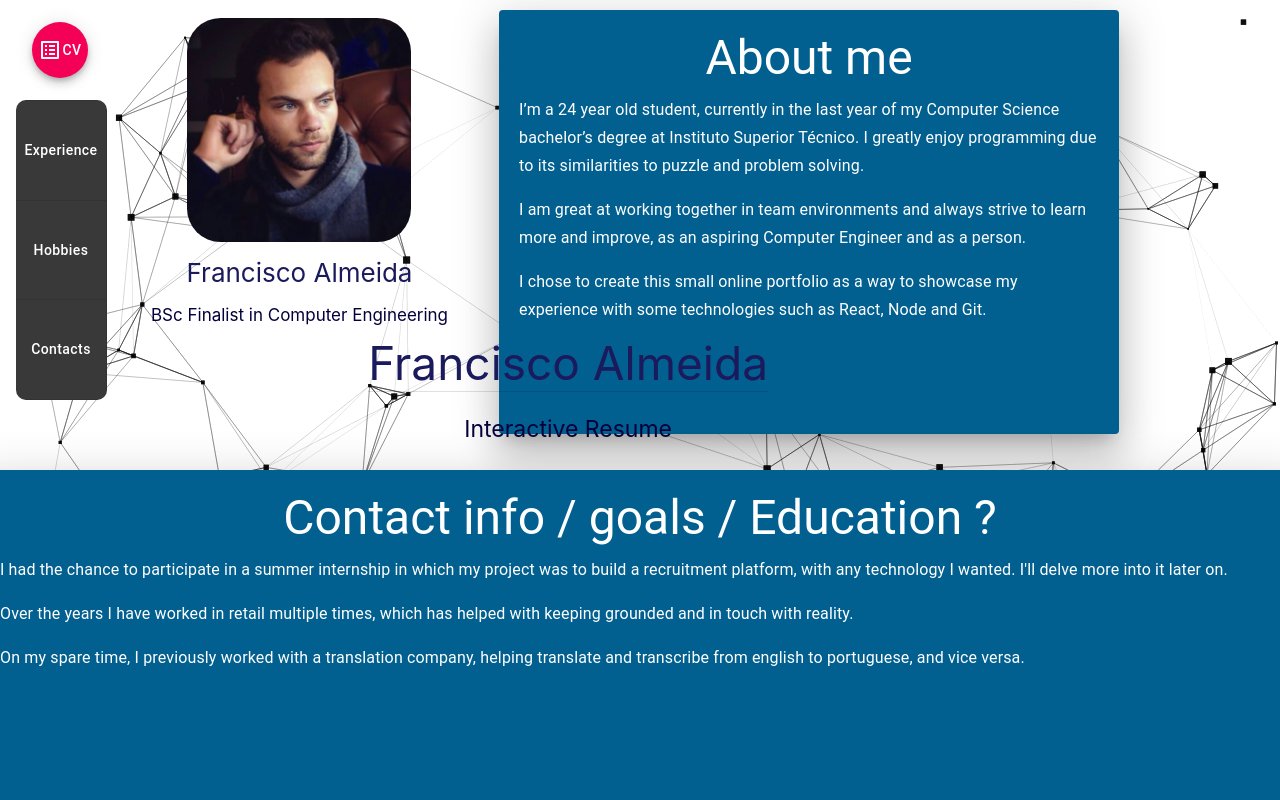
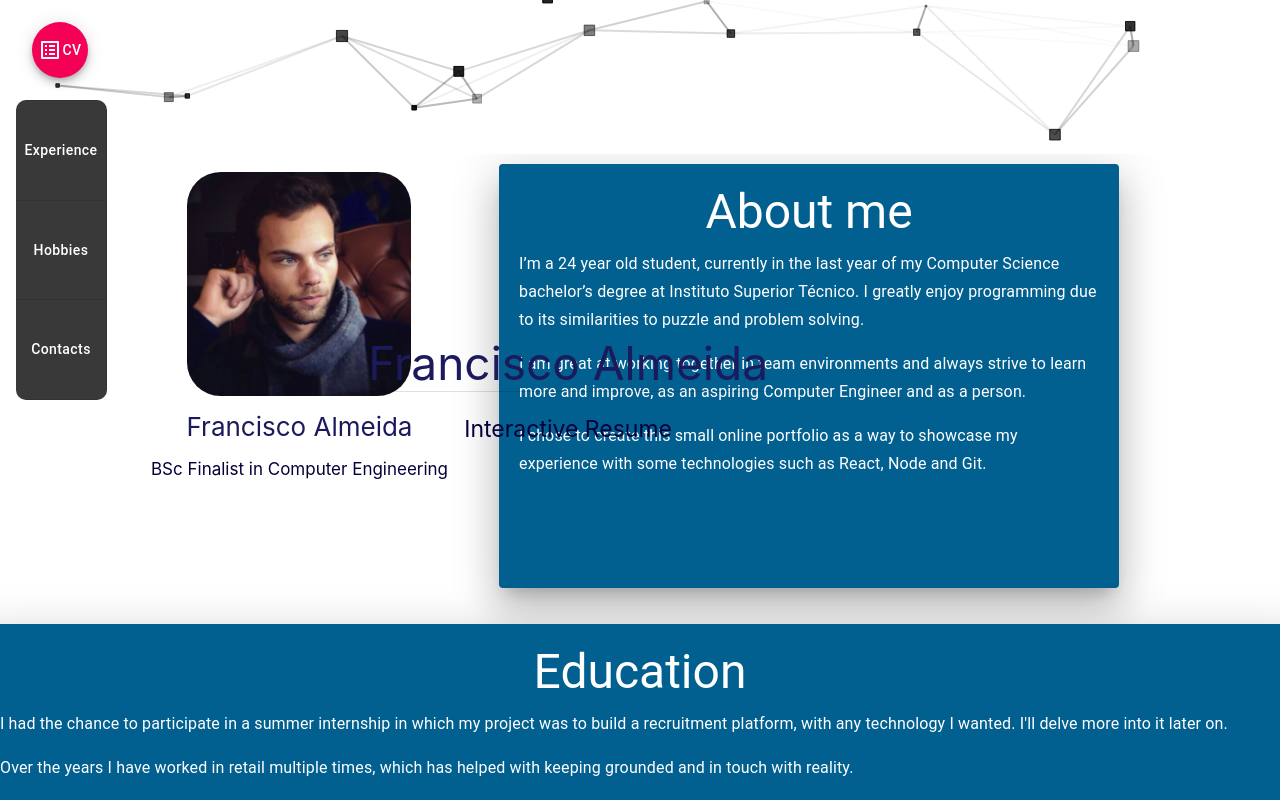
Before and after one commit to NotAHelicopter/personalweb, a React (Create React App) app: page / in a window 1280 px wide. Shown: the top 800 px of the page. Built offline with nearby package versions, Linux system fonts and the light colour scheme.

Commit message:
final changes 24/12

```diff
--- a/src/App.js
+++ b/src/App.js
@@ -125,7 +125,7 @@ function App() {
             <FadeInSection>
               <Paper elevation={24} className={classes.paper}>
                 <Typography variant='h3' className={classes.typoLong}>
-                  Contact info / goals / Education ?
+                  Education
                 </Typography>
                 <Typography variant ="subtitle1" className={classes.typoLong2}>
                   I had the chance to participate in a summer internship in which my project was to build
@@ -173,7 +173,7 @@ function App() {
             <FadeInSection>
               <Paper elevation={24} className={classes.paper}>
                 <Typography variant='h3' className={classes.typoLong}>
-                  Contact info / goals / Education ?
+                  Contact info
                 </Typography>
                 <Typography variant ="subtitle1" className={classes.typoLong2}>
                   I had the chance to participate in a summer internship in which my project was to build
--- a/src/index.js
+++ b/src/index.js
@@ -1,7 +1,6 @@
 import React from 'react';
 import ReactDOM from 'react-dom';
 import './index.css';
-import Bar from './Bar';
 import App from './App';
 import reportWebVitals from './reportWebVitals';
 import Parts from "./particles";
--- a/src/particles.js
+++ b/src/particles.js
@@ -14,7 +14,7 @@ export default () => (
         left: 0,
         width: "100%",
         height: "100%",
-        zIndex: -1,
+        zIndex: 0,
         }}
     >
     <header className="part-header">
@@ -30,71 +30,73 @@ export default () => (
     <Particles
         id="tsparticles"
         options={{
-            background: {
-                color: {
-                    value: "#ffffff"
+            backgroundMode: {
+                enable: false,
+                zIndex: 0
+              },
+              fpsLimit: 60,
+              particles: {
+                number: {
+                  value: 50,
+                  density: {
+                    enable: true,
+                    value_area: 600 //Denser the smaller the number.
                   }
                 },
-            fpsLimit: 60,
-            interactivity: {
-            detectsOn: "canvas",
-            events: {
-                resize: true,
+                color: {
+                  //The color for every node, not the connecting lines.
+                  value: "#000000" //Or use an array of colors like ["#9b0000", "#001378", "#0b521f"]
                 },
-            modes: {
-                bubble: {
-                distance: 400,
-                duration: 2,
-                opacity: 0.8,
-                size: 40,
+                shape: {
+                  type: "square", // Can show circle, edge (a square), triangle, polygon, star, img, or an array of multiple.
+                  stroke: {
+                    //The border
+                    width: 1,
+                    color: "#000000"
                   },
-                push: {
-                quantity: 4,
+                  polygon: {
+                    //if the shape is a polygon
+                    nb_sides: 6
                   },
+                  image: {
+                    //If the shape is an image
+                    src: "",
+                    width: 100,
+                    height: 100
+                  }
                 },
+                opacity: {
+                  value: 0.7,
+                  random: true
                 },
-            particles: {
-            color: {
-                value: "#000000",
+                size: {
+                  value: 8,
+                  random: true
+                },
+                line_linked: {
+                  enable: true,
+                  distance: 225, //The radius before a line is added, the higher the number the more lines.
+                  color: "#000000",
                   opacity: 0.2,
-            },
-            links: {
-                color: "#000000",
-                distance: 150,
-                enable: true,
-                opacity: 0.2,
-                width: 1,
-            },
-            collisions: {
-                enable: true,
+                  width: 2
                 },
                 move: {
-                direction: "none",
                   enable: true,
-                outMode: "bounce",
-                random: false,
                   speed: 1,
-                straight: false,
+                  direction: "top", //Move them off the canvas, either "none", "top", "right", "bottom", "left", "top-right", "bottom-right" et cetera...
+                  random: true,
+                  straight: false, //Whether they'll shift left and right while moving.
+                  out_mode: "out", //What it'll do when it reaches the end of the canvas, either "out" or "bounce".
+                  bounce: false,
+                  attract: {
+                    //Make them start to clump together while moving.
+                    enable: false,
+                    rotateX: 600,
+                    rotateY: 1200
+                  }
+                }
               },
-            number: {
-                density: {
-                enable: true,
-                value_area: 800,
-                },
-                value: 100,
-            },
-            opacity: {
-                value: 0.5,
-            },
-            shape: {
-                type: "square",
-            },
-            size: {
-                random: true,
-                value: 5,
-            },
-            },
-            detectRetina: true,
+              retina_detect: true
         }}
     />
 
```
Also changed, not shown: 1 other file (tests, documents, lock files or other folders). Lines whose indentation alone changed are shown as unchanged.
